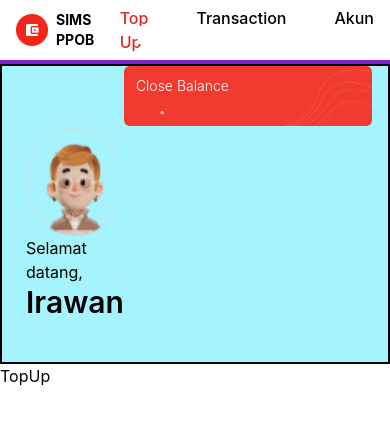
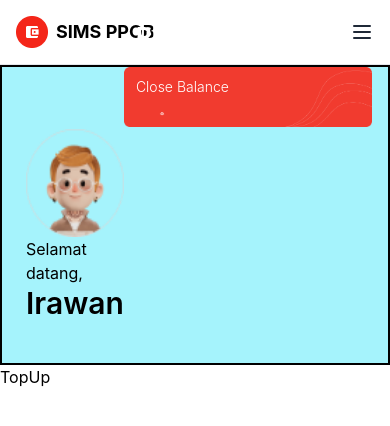
Before and after one commit to Ginasonia98/nutechintegrationtest, a React (Create React App) app: page /topup in a window 390 px wide. Shown: the top 426 px of the page. Built offline with nearby package versions, Linux system fonts and the light colour scheme.

Commit message:
edit navbar responsive

```diff
--- a/public/index.html
+++ b/public/index.html
@@ -2,7 +2,7 @@
 <html lang="en">
   <head>
     <meta charset="utf-8" />
-    <link rel="icon" href="%PUBLIC_URL%/favicon.ico" />
+    <link rel="icon" href="https://encrypted-tbn0.gstatic.com/images?q=tbn:ANd9GcRSCnbbDdlbSrRJhWBUVC7ICwe8INobiBH4QA&usqp=CAU" />
     <meta name="viewport" content="width=device-width, initial-scale=1" />
     <meta name="theme-color" content="#000000" />
     <meta
@@ -10,34 +10,11 @@
       content="Web site created using create-react-app"
     />
     <link rel="apple-touch-icon" href="%PUBLIC_URL%/logo192.png" />
-    <!--
-      manifest.json provides metadata used when your web app is installed on a
-      user's mobile device or desktop. See https://developers.google.com/web/fundamentals/web-app-manifest/
-    -->
     <link rel="manifest" href="%PUBLIC_URL%/manifest.json" />
-    <!--
-      Notice the use of %PUBLIC_URL% in the tags above.
-      It will be replaced with the URL of the `public` folder during the build.
-      Only files inside the `public` folder can be referenced from the HTML.
-
-      Unlike "/favicon.ico" or "favicon.ico", "%PUBLIC_URL%/favicon.ico" will
-      work correctly both with client-side routing and a non-root public URL.
-      Learn how to configure a non-root public URL by running `npm run build`.
-    -->
-    <title>React App</title>
+    <title>Sims PPOB Gina Sonia</title>
   </head>
   <body>
     <noscript>You need to enable JavaScript to run this app.</noscript>
     <div id="root"></div>
-    <!--
-      This HTML file is a template.
-      If you open it directly in the browser, you will see an empty page.
-
-      You can add webfonts, meta tags, or analytics to this file.
-      The build step will place the bundled scripts into the <body> tag.
-
-      To begin the development, run `npm start` or `yarn start`.
-      To create a production bundle, use `npm run build` or `yarn build`.
-    -->
   </body>
 </html>
--- a/src/Layouts/Header.jsx
+++ /dev/null
@@ -1,16 +0,0 @@
-import PropTypes from "prop-types";
-
-const Headers = (props) => {
-  const { children } = props;
-  return (
-    <section className="h-80 flex flex-row border border-purple-700">
-      {children}
-    </section>
-  );
-};
-
-Headers.propTypes = {
-  children: PropTypes.node,
-};
-
-export default Headers;
--- a/src/Layouts/Navbar.jsx
+++ b/src/Layouts/Navbar.jsx
@@ -1,56 +1,95 @@
-import React from "react";
-import PropTypes from "prop-types";
+import React, { useState } from "react";
+import { Link } from "react-router-dom";
 import logo from "../assets/image/Logo.png";
-import { Link } from "react-router-dom";
 
-const Navbar = (props) => {
-  const { title } = props;
+const Navbar = () => {
+  const [isOpen, setIsOpen] = useState(false);
+
+  const toggleNavbar = () => {
+    setIsOpen(!isOpen);
+  };
 
   return (
-    <nav className="w-full">
-      <div className="flex items-center justify-between h-16 px-4 md:px-48 border-b-4 border-purple-700">
-        <div>
-          <Link to="/home" className="flex items-center gap-2">
-            <img src={logo} alt="logo navbar" className="w-8 h-8" />
-            <h1 className="text-sm font-bold">SIMS PPOB</h1>
-          </Link>
+    <nav className="bg-white border-b border-gray-200">
+      <div className="max-w-7xl mx-auto px-4 sm:px-6 lg:px-8">
+        <div className="flex items-center justify-between h-16">
+          <div className="flex-shrink-0">
+            <Link to="/home" className="flex items-center">
+              <img src={logo} alt="Logo" className="w-8 h-8" />
+              <span className="ml-2 text-lg font-bold">SIMS PPOB</span>
+            </Link>
+          </div>
+          <div className="hidden md:flex space-x-4">
+            <Link to="/topup" className="text-gray-800 hover:text-red-600">
+              Top Up
+            </Link>
+            <Link
+              to="/transaction"
+              className="text-gray-800 hover:text-red-600"
+            >
+              Transaction
+            </Link>
+            <Link to="/profile" className="text-gray-800 hover:text-red-600">
+              Akun
+            </Link>
+          </div>
+          <div className="md:hidden flex items-center">
+            <button
+              onClick={toggleNavbar}
+              className="text-gray-800 hover:text-red-600 focus:outline-none"
+            >
+              <svg
+                className="w-6 h-6"
+                fill="none"
+                stroke="currentColor"
+                viewBox="0 0 24 24"
+              >
+                {isOpen ? (
+                  <path
+                    strokeLinecap="round"
+                    strokeLinejoin="round"
+                    strokeWidth="2"
+                    d="M6 18L18 6M6 6l12 12"
+                  />
+                ) : (
+                  <path
+                    strokeLinecap="round"
+                    strokeLinejoin="round"
+                    strokeWidth="2"
+                    d="M4 6h16M4 12h16M4 18h16"
+                  />
+                )}
+              </svg>
+            </button>
+          </div>
         </div>
-        <ul className="flex gap-x-12 font-medium">
-          <li
-            className={
-              title === "Top Up"
-                ? "text-red-600"
-                : "text-black hover:text-red-400"
-            }
-          >
-            <Link to="/topup">Top Up</Link>
-          </li>
-          <li
-            className={
-              title === "Transaction"
-                ? "text-red-600"
-                : "text-black hover:text-red-400"
-            }
-          >
-            <Link to="/transaction">Transaction</Link>
-          </li>
-          <li
-            className={
-              title === "Profile"
-                ? "text-red-600"
-                : "text-black hover:text-red-400"
-            }
-          >
-            <Link to="/profile">Akun</Link>
-          </li>
-        </ul>
       </div>
+      {isOpen && (
+        <div className="md:hidden">
+          <div className="px-2 pt-2 pb-3 space-y-1 sm:px-3">
+            <Link
+              to="/topup"
+              className="text-gray-800 block px-3 py-2 rounded-md text-base font-medium hover:bg-gray-100 hover:text-red-600"
+            >
+              Top Up
+            </Link>
+            <Link
+              to="/transaction"
+              className="text-gray-800 block px-3 py-2 rounded-md text-base font-medium hover:bg-gray-100 hover:text-red-600"
+            >
+              Transaction
+            </Link>
+            <Link
+              to="/profile"
+              className="text-gray-800 block px-3 py-2 rounded-md text-base font-medium hover:bg-gray-100 hover:text-red-600"
+            >
+              Akun
+            </Link>
+          </div>
+        </div>
+      )}
     </nav>
   );
 };
 
-Navbar.propTypes = {
-  title: PropTypes.string,
-};
-
 export default Navbar;
--- a/src/pages/ErrorPage.jsx
+++ b/src/pages/ErrorPage.jsx
@@ -5,12 +5,12 @@ const ErrorPage = () => {
   return (
     <div className="flex flex-col justify-center items-center w-full h-screen bg-red-700 text-black">
       <p className="font-bold text-4xl">Error Page</p>
-      <p className="font-bold text-4xl px-1">Please click to the login page</p>
+      <p className="font-bold text-4xl px-1">Please Check Page</p>
       <Link
         to="/"
-        className="text-black font-bold text-4xl hover:border-green-600 hover:text-gray-400 border-b-4"
+        className="text-black font-bold text-4xl border-b-4"
       >
-        Click here
+        Click Link
       </Link>
     </div>
   );
```
